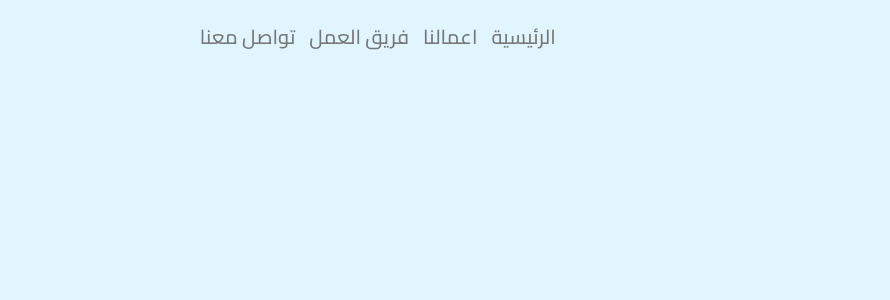
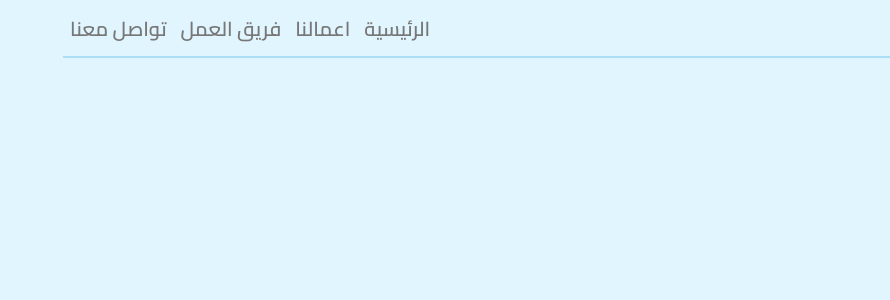
Before and after one commit to AntoHany/el-25wa, a React (Create React App) app: page / in a window 1280 px wide. Shown: the top 300 px of the page, without its empty margins (390-1280 px from the left). Built offline with nearby package versions, Linux system fonts and the light colour scheme.

Commit message:
first commit

```diff
--- a/package.json
+++ b/package.json
@@ -8,6 +8,7 @@
     "@testing-library/user-event": "^13.5.0",
     "react": "^18.3.1",
     "react-dom": "^18.3.1",
+    "react-router-dom": "^6.23.0",
     "react-scripts": "5.0.1",
     "web-vitals": "^2.1.4"
   },
--- a/src/App.css
+++ b/src/App.css
@@ -1,9 +1,57 @@
+/* START GLOBAL RULES */
+*
+{
+  -webkit-box-sizing: border-box;
+  -moz-box-sizing: border-box;
+  box-sizing: border-box;
+  padding: 0;
+  margin: 0;
+}
 body{
   direction: rtl;
   background-color: #e1f5fe;
   font-family: "Cairo", sans-serif;
   color: black;
 }
+html
+{
+  scroll-behavior: smooth;
+}
+ul
+{
+  list-style-type: none;
+  text-decoration: none;
+}
+.container
+{
+  padding-left: 15px;
+  padding-right: 15px;
+  margin-left: auto;
+  margin-right: auto;
+}
+@media (min-width: 768px)
+{
+  .container
+  {
+    width: 750px;
+  }
+}
+@media (min-width: 992px)
+{
+  .container
+  {
+    width: 970px;
+  }
+}
+@media (min-width: 1200px)
+{
+  .container
+  {
+    width: 1170px;
+  }
+}
+/* END GLOBAL RULES */
+
 
 sub-text-color{
   color: white;
--- a/src/componant/Header.css
+++ b/src/componant/Header.css
@@ -2,13 +2,30 @@ header{
   height: 56px;
   display: flex;
   align-items: center;
-  justify-content: space-around;
+  justify-content: space-between;
+  position: relative;
+}
+header::before{
+  content: '';
+  width: calc(100% - 30px);
+  height: 2px;
+  background-color: #abdff6;
+  position: absolute;
+  top: 100%;
+  left: 15px;
 }
 header h2{
   margin: 0;
   padding: 0;
   font-size: 30px;
   font-weight: 800;
+}
+header h2 a{
+  color: rgb(20, 19, 19);
+  text-decoration: none;
+}
+header h2 a:hover{
+  color: black;
 }
 header ul{
   margin: 0;
@@ -25,7 +42,7 @@ header ul li a{
   color: #777;
   text-decoration: none;
   font-size: 20px;
-  font-weight: 500;
+  font-weight: 600;
 }
 header ul a:hover{
   color: #303030;
--- a/src/componant/Header.js
+++ b/src/componant/Header.js
@@ -2,12 +2,13 @@ import { useContext } from "react";
 import {logoText, navLinks} from "../context/context"
 
 import './Header.css'
+import { Link } from "react-router-dom";
 
 function Logo(){
   const logo = useContext(logoText);
   return(
     <h2>
-      {logo}
+      <Link to={'/'}>{logo}</Link>
     </h2>
   )
 }
--- a/src/index.js
+++ b/src/index.js
@@ -1,11 +1,14 @@
 import React from 'react';
 import ReactDOM from 'react-dom/client';
 import App from './App';
+import { BrowserRouter } from 'react-router-dom';
 
 const root = ReactDOM.createRoot(document.getElementById('root'));
 root.render(
   <React.StrictMode>
+    <BrowserRouter>
     <App />
+    </BrowserRouter>
   </React.StrictMode>
 );
 
```
Also changed, not shown: 1 other file (tests, documents, lock files or other folders).
